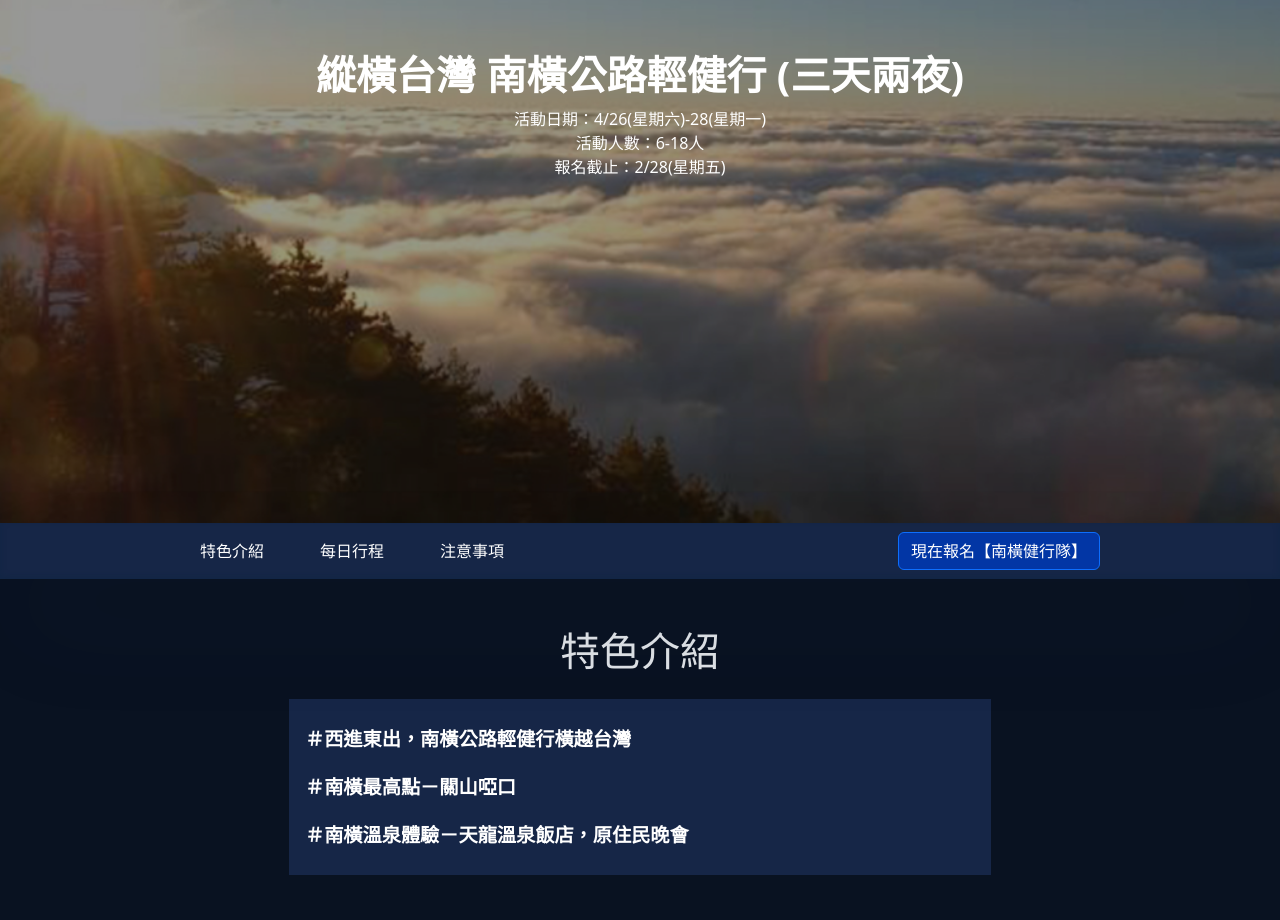
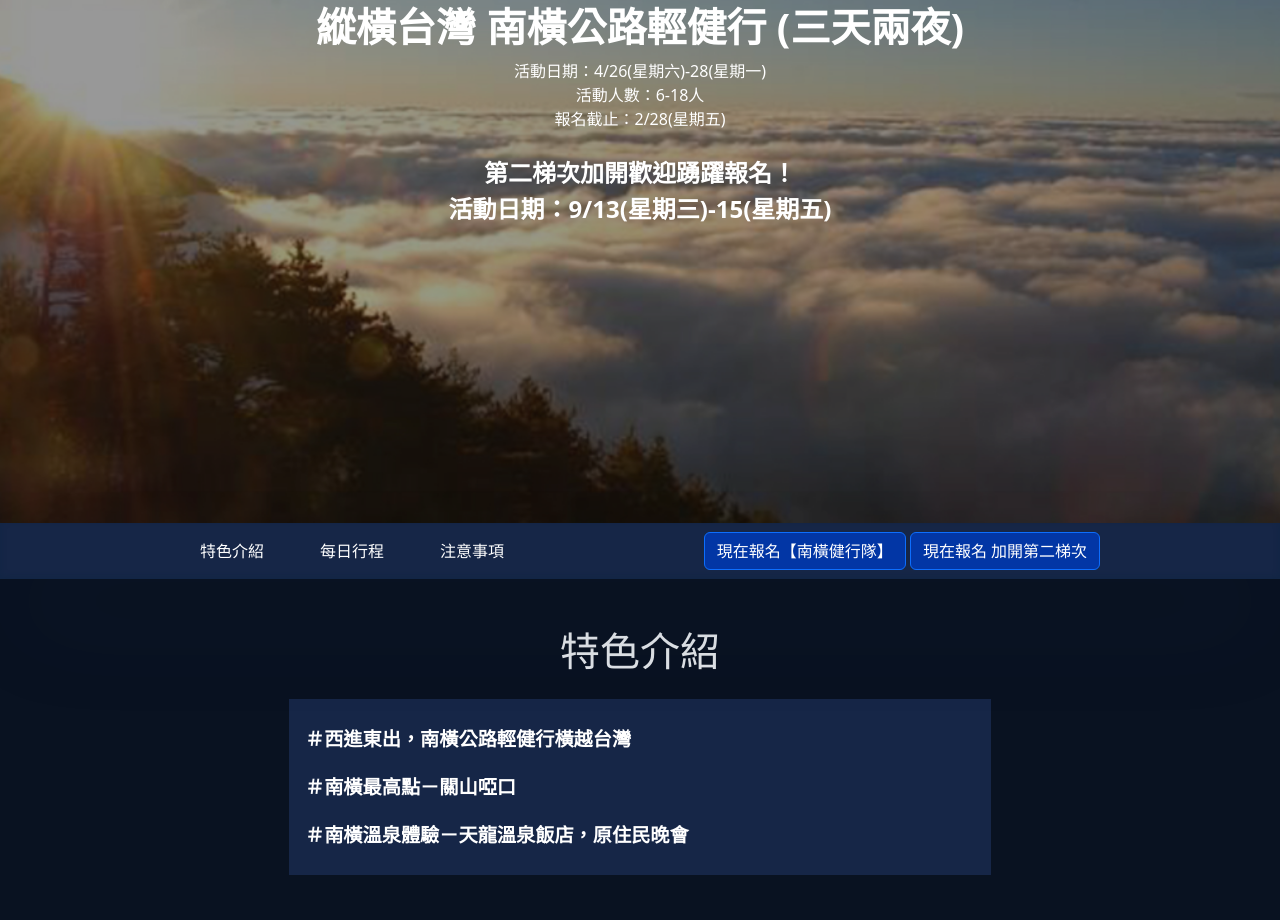
Before and after one commit to CYC241002/20250109_ACT001S, a plain HTML site: page index.html in a window 1280 px wide. Shown: the part 5462-6382 px from the top of the page. Drawn offline with nearby package versions, Linux system fonts and the light colour scheme.

Commit message:
新增南橫加開第二梯次

```diff
--- a/index.html
+++ b/index.html
@@ -378,6 +378,7 @@
                         <div class="inner">
                             <h1 class="fw-bold">縱橫台灣 南橫公路輕健行 (三天兩夜)</h1>
                             <p>活動日期：4/26(星期六)-28(星期一)<br>活動人數：6-18人<br>報名截止：2/28(星期五)</p>
+                            <p class="fw-bold pt-2 emphasis">第二梯次加開歡迎踴躍報名！<br>活動日期：9/13(星期三)-15(星期五)</p>
                         </div>
                     </div>
                 </div>
@@ -392,6 +393,7 @@
                     <div class="col-12 col-lg-6 d-flex justify-content-center justify-content-md-end align-items-center h-100 p-2">
                         <div class="h-100">
                             <a class="btn btn-primary" href="https://docs.google.com/forms/d/e/1FAIpQLSe1r9gb1S5b1InNbFPSZ-tVE2QcNHn4jjuL0Ydxdu2cJ23v9g/viewform" target="_blank" role="button">現在報名【南橫健行隊】</a>
+                            <a class="btn btn-primary" href="https://docs.google.com/forms/d/1l6IvVOutjkwNWAjCdlfQUYyVGorGY4FuVQvnyPMAtLM/viewform" target="_blank" role="button">現在報名<span class="ps-1">加開第二梯次</span></a>
                         </div>
                     </div>
                 </div>
```
